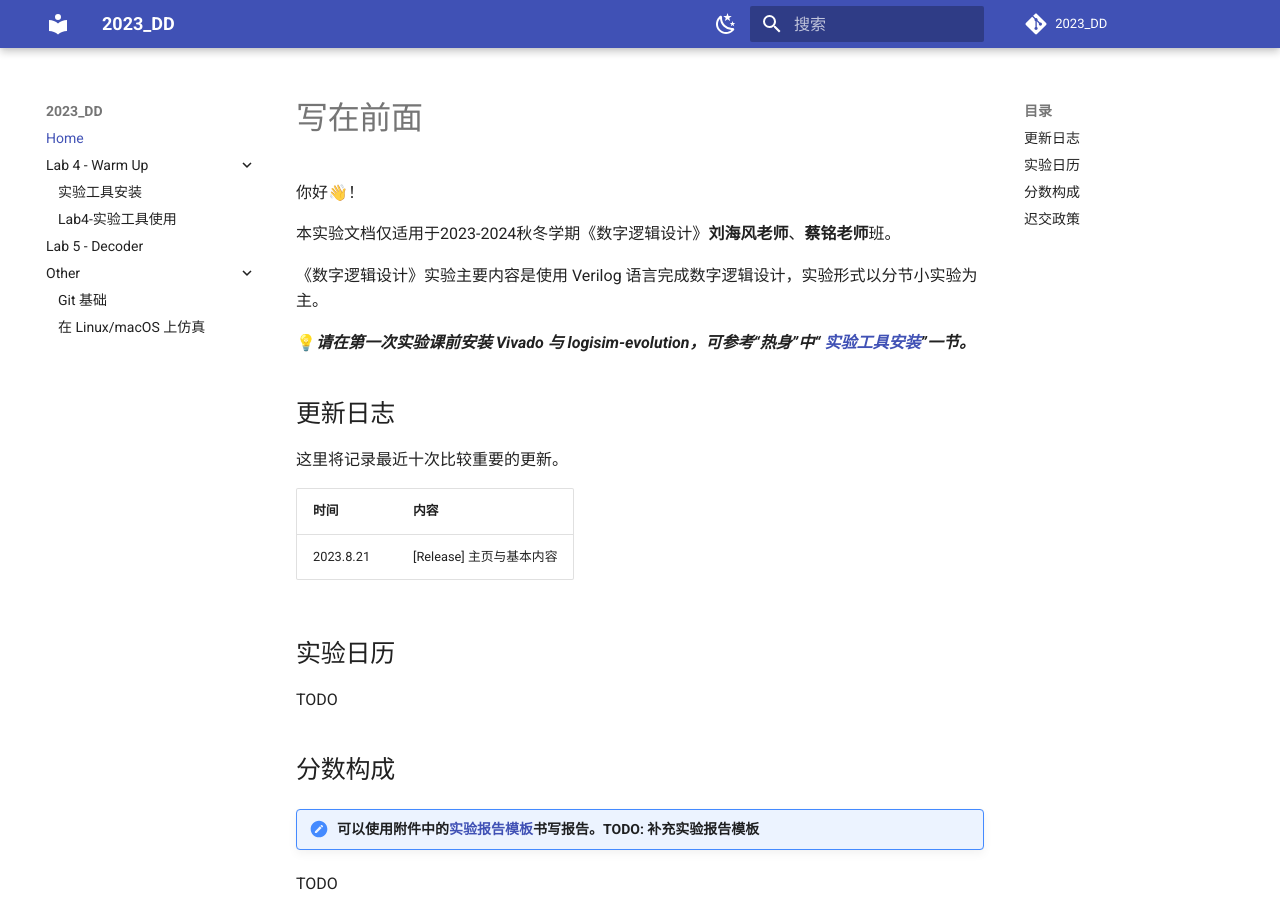
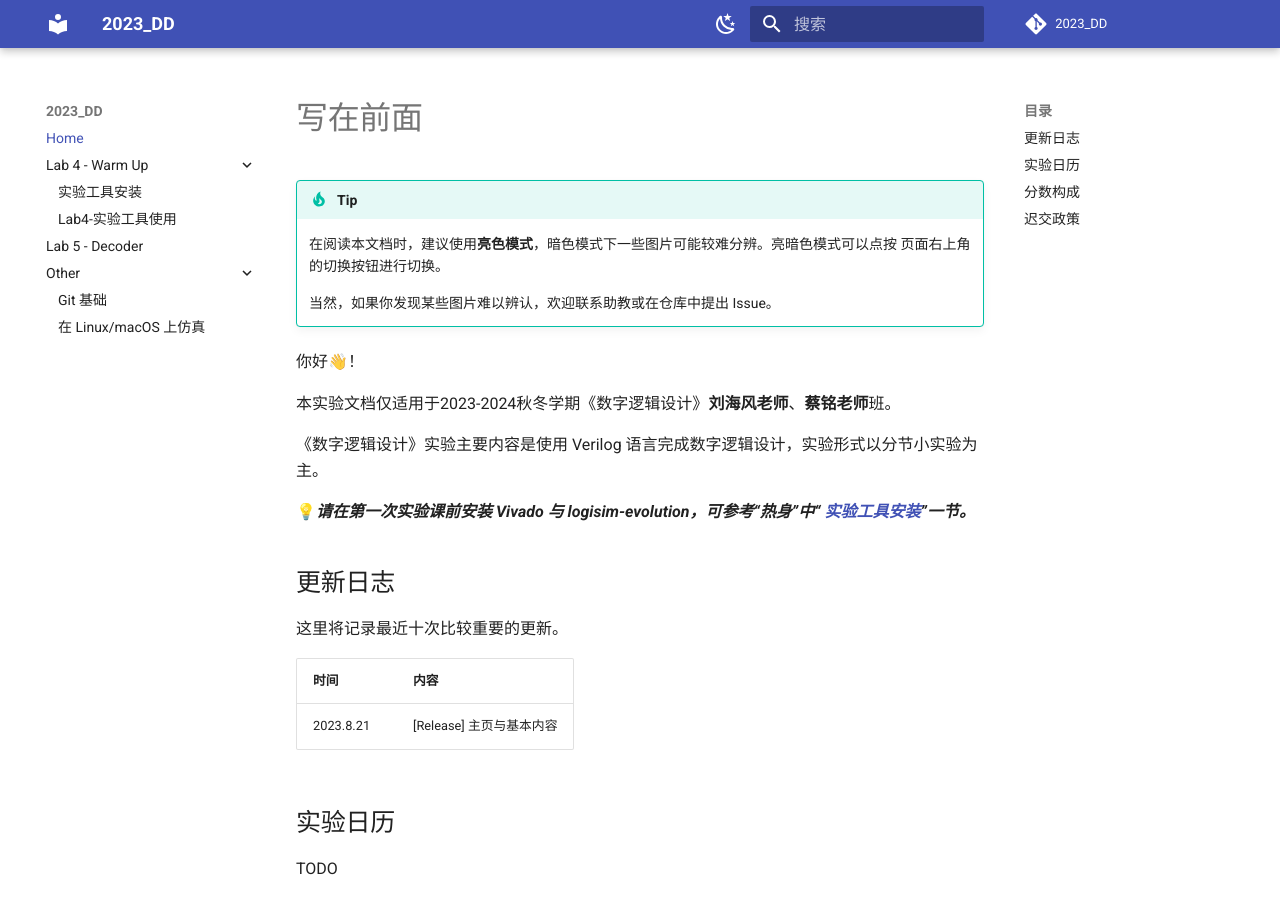
Before and after one commit to Guahao31/2023_DD, an MkDocs documentation site: the page built from docs/index.md, in a window 1280 px wide and 900 px high. Built offline with MkDocs 1.6.1 and Material for MkDocs 9.7.7, drawn with Linux system fonts in a browser that asks for light colours; comment, search, counter and statistics services are not loaded.

Commit message:
udpate: tip for dark/light mode

```diff
--- a/docs/index.md
+++ b/docs/index.md
@@ -1,4 +1,10 @@
 # 写在前面
+
+!!! tip
+    在阅读本文档时，建议使用**亮色模式**，暗色模式下一些图片可能较难分辨。亮暗色模式可以点按
+    页面右上角的切换按钮进行切换。
+
+    当然，如果你发现某些图片难以辨认，欢迎联系助教或在仓库中提出 Issue。
 
 你好👋！
 
```
